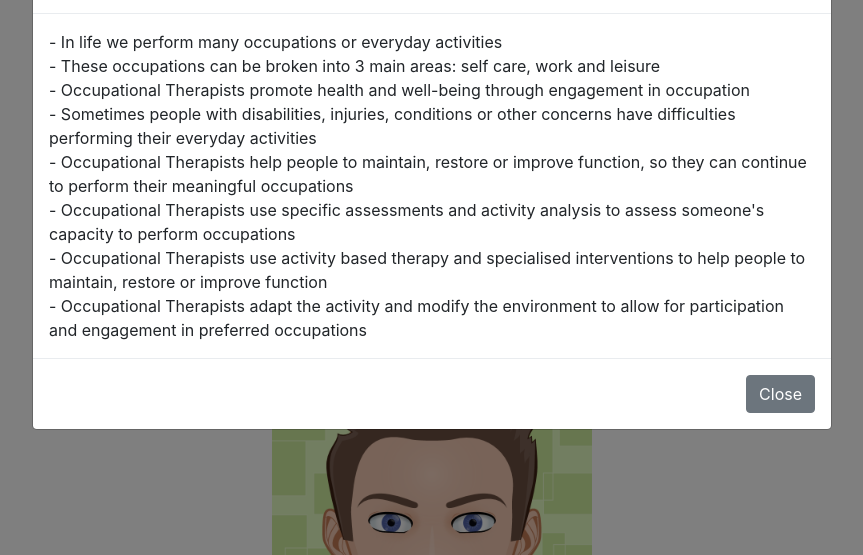
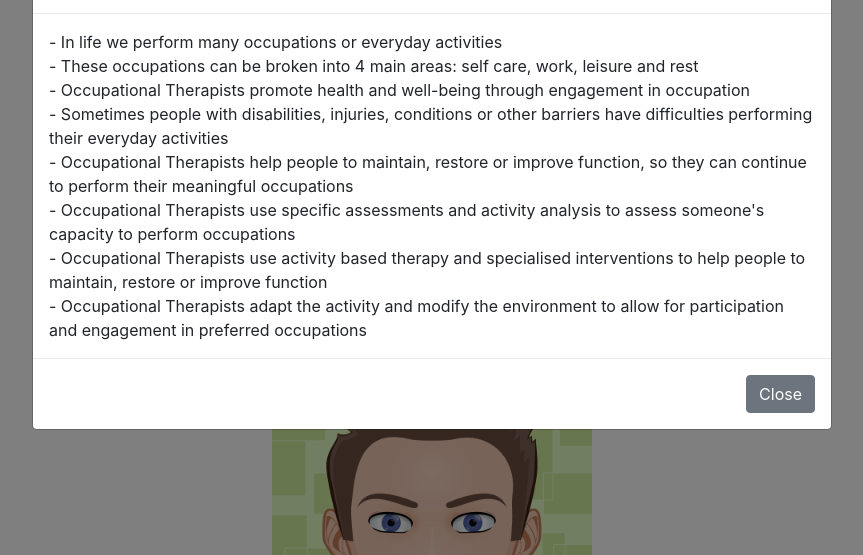
Before and after one commit to neilwoodroffe/what-is-ot, a plain HTML site: page index.html in a window 1280 px wide. Both pictures are taken after a click on the button "Learn more about Dot". Shown: the part 245-800 px from the top of the page, without its empty margins (208-1071 px from the left). Drawn offline with nearby package versions, Linux system fonts and the light colour scheme.

Commit message:
update content

```diff
--- a/index.html
+++ b/index.html
@@ -115,11 +115,11 @@ h1, h3, h4, p {text-align: center;}
       <div class="modal-body">
         - In life we perform many occupations or everyday activities
 	<br>
-	- These occupations can be broken into 3 main areas: self care, work and leisure
+	- These occupations can be broken into 4 main areas: self care, work, leisure and rest
 	<br>
 	- Occupational Therapists promote health and well-being through engagement in occupation
 	<br>
-	- Sometimes people with disabilities, injuries, conditions or other concerns have difficulties performing their everyday activities
+	- Sometimes people with disabilities, injuries, conditions or other barriers have difficulties performing their everyday activities
 	<br>
 	- Occupational Therapists help people to maintain, restore or improve function, so they can continue to perform their meaningful occupations
 	<br>
```
